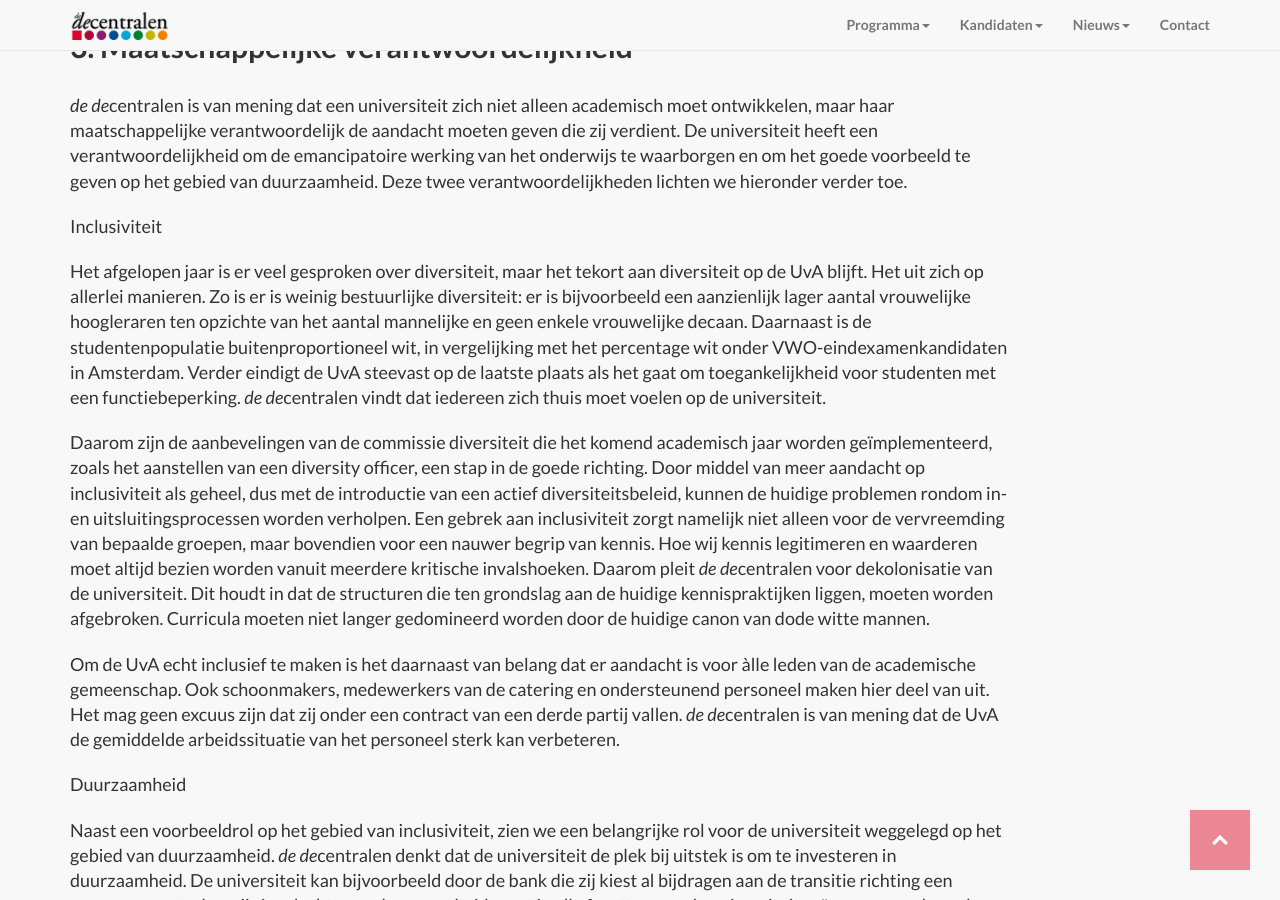
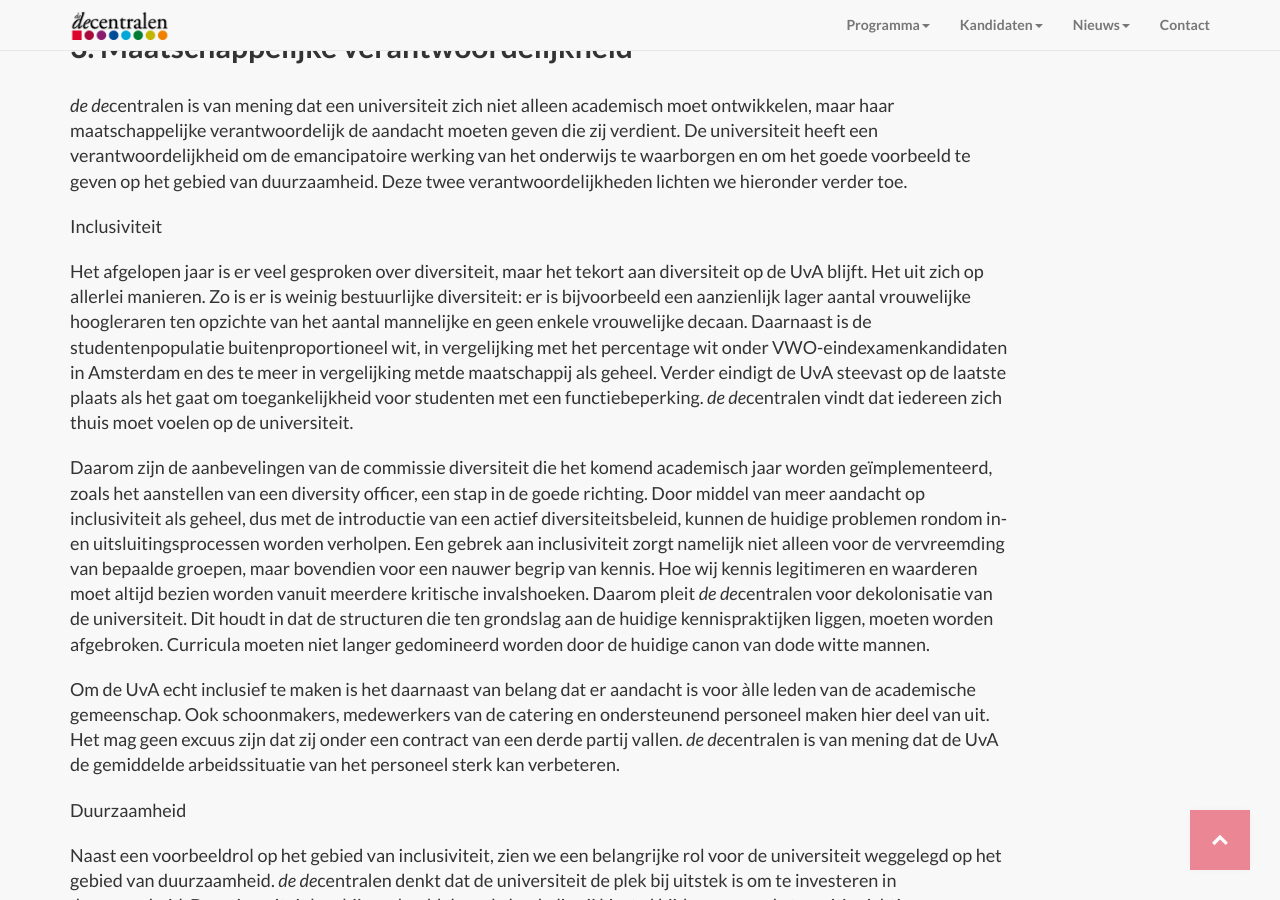
Before and after one commit to DeDecentralen/DeDecentralen.github.io, a Jekyll site: the page built from index.md, in a window 1280 px wide and 900 px high, scrolled down 4393 px. Built offline with Jekyll 4.4.1, drawn with Linux system fonts in a browser that asks for light colours.

Commit message:
Update index.html

```diff
--- a/_layouts/index.html
+++ b/_layouts/index.html
@@ -95,7 +95,7 @@
         <h2 class="section-heading"> 3. Maatschappelijke verantwoordelijkheid </h2>
         <p class="lead"><i>de de</i>centralen is van mening dat een universiteit zich niet alleen academisch moet ontwikkelen, maar haar maatschappelijke verantwoordelijk de aandacht moeten geven die zij verdient. De universiteit heeft een verantwoordelijkheid om de emancipatoire werking van het onderwijs te waarborgen en om het goede voorbeeld te geven op het gebied van duurzaamheid. Deze twee verantwoordelijkheden lichten we hieronder verder toe. </p>
         <p class="lead">Inclusiviteit</p>
-        <p class="lead">Het afgelopen jaar is er veel gesproken over diversiteit, maar het tekort aan diversiteit op de UvA blijft. Het uit zich op allerlei manieren. Zo is er is weinig bestuurlijke diversiteit: er is bijvoorbeeld een aanzienlijk lager aantal vrouwelijke hoogleraren ten opzichte van het aantal mannelijke en geen enkele vrouwelijke decaan. Daarnaast is de studentenpopulatie buitenproportioneel wit, in vergelijking met het percentage wit onder VWO-eindexamenkandidaten in Amsterdam. Verder eindigt de UvA steevast op de laatste plaats als het gaat om toegankelijkheid voor studenten met een functiebeperking. <i>de de</i>centralen vindt dat iedereen zich thuis moet voelen op de universiteit.</p>
+        <p class="lead">Het afgelopen jaar is er veel gesproken over diversiteit, maar het tekort aan diversiteit op de UvA blijft. Het uit zich op allerlei manieren. Zo is er is weinig bestuurlijke diversiteit: er is bijvoorbeeld een aanzienlijk lager aantal vrouwelijke hoogleraren ten opzichte van het aantal mannelijke en geen enkele vrouwelijke decaan. Daarnaast is de studentenpopulatie buitenproportioneel wit, in vergelijking met het percentage wit onder VWO-eindexamenkandidaten in Amsterdam en des te meer in vergelijking metde maatschappij als geheel. Verder eindigt de UvA steevast op de laatste plaats als het gaat om toegankelijkheid voor studenten met een functiebeperking. <i>de de</i>centralen vindt dat iedereen zich thuis moet voelen op de universiteit.</p>
         <p class="lead">Daarom zijn de aanbevelingen van de commissie diversiteit die het komend academisch jaar worden geïmplementeerd, zoals het aanstellen van een diversity officer, een stap in de goede richting. Door middel van meer aandacht op inclusiviteit als geheel, dus met de introductie van een actief diversiteitsbeleid, kunnen de huidige problemen rondom in- en uitsluitingsprocessen worden verholpen. Een gebrek aan inclusiviteit zorgt namelijk niet alleen voor de vervreemding van bepaalde groepen, maar bovendien voor een nauwer begrip van kennis. Hoe wij kennis legitimeren en waarderen moet altijd bezien worden vanuit meerdere kritische invalshoeken. Daarom pleit <i>de de</i>centralen voor dekolonisatie van de universiteit. Dit houdt in dat de structuren die ten grondslag aan de huidige kennispraktijken liggen, moeten worden afgebroken. Curricula moeten niet langer gedomineerd worden door de huidige canon van dode witte mannen.</p>
         <p class="lead">Om de UvA echt inclusief te maken is het daarnaast van belang dat er aandacht is voor àlle leden van de academische gemeenschap. Ook schoonmakers, medewerkers van de catering en ondersteunend personeel maken hier deel van uit. Het mag geen excuus zijn dat zij onder een contract van een derde partij vallen. <i>de de</i>centralen is van mening dat de UvA de gemiddelde arbeidssituatie van het personeel sterk kan verbeteren.</p>
         <p class="lead">Duurzaamheid</p>
```
